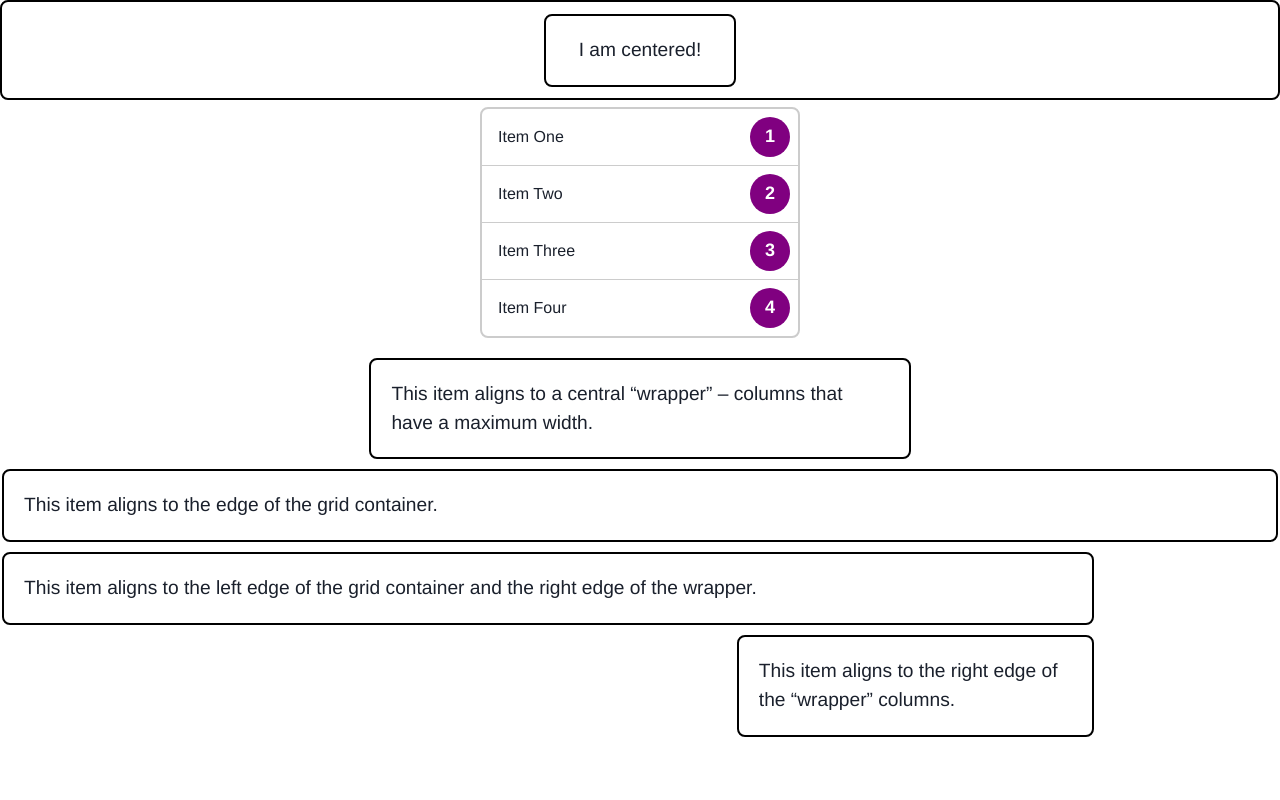
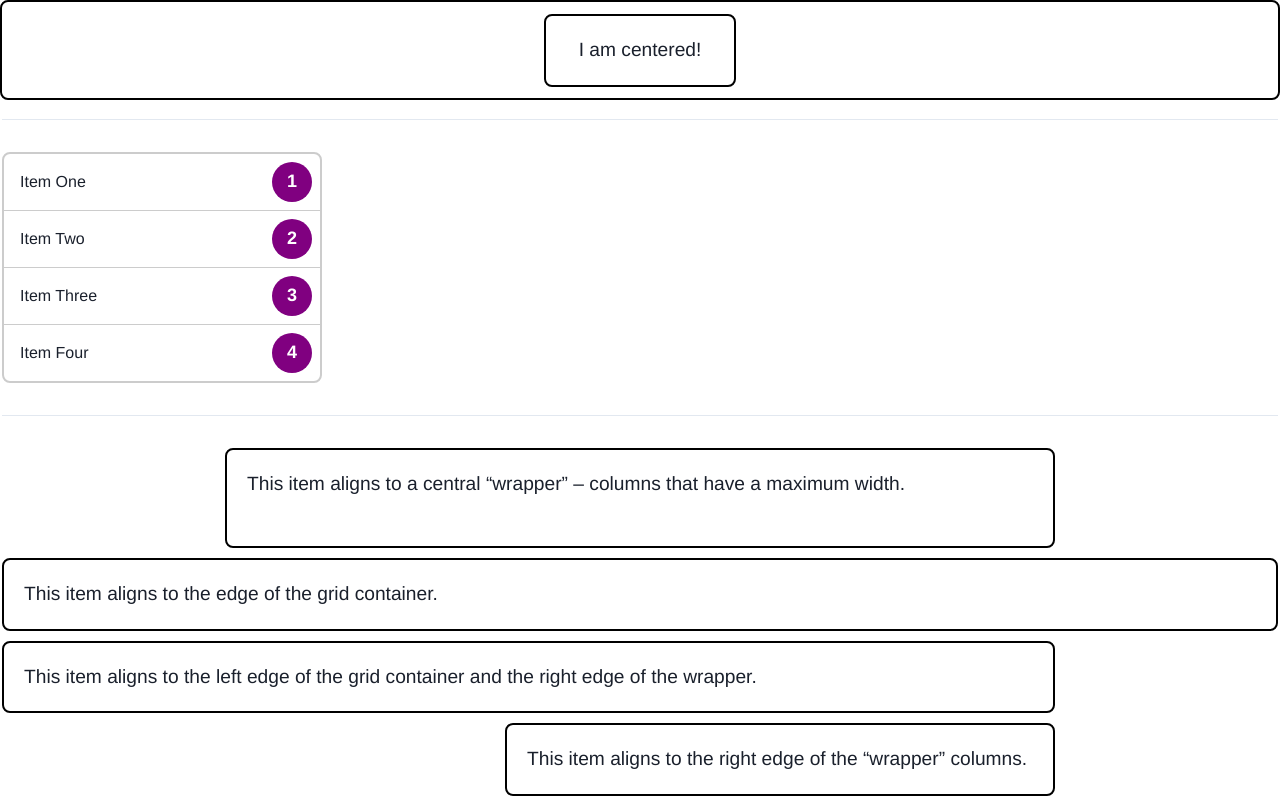
Before and after one commit to cm-kato-moqrin/css-layout-cookbook, a React (Create React App) app: page / in a window 1280 px wide. Built offline with nearby package versions, Linux system fonts and the light colour scheme.

Commit message:
fixed grid rule

```diff
--- a/src/App.tsx
+++ b/src/App.tsx
@@ -1,5 +1,5 @@
 import * as React from 'react';
-import { ChakraProvider, VStack } from '@chakra-ui/react';
+import { Center, ChakraProvider, StackDivider, VStack } from '@chakra-ui/react';
 import CenterContainer from './components/CenterContainer';
 import ListWithBadge from './components/ListWithBadge';
 import GridWrapper from './components/GridWrapper';
@@ -7,8 +7,18 @@ import customTheme from './extendTheme';
 
 export const App = () => (
   <ChakraProvider theme={customTheme}>
-    <VStack border='2px' h='100px' borderColor='black' rounded='lg' spacing={5}>
-      <CenterContainer />
+    <VStack
+      divider={<StackDivider borderColor='gray.200' />}
+      border='2px'
+      h='100px'
+      borderColor='black'
+      rounded='lg'
+      spacing={8}
+      align='stretch'
+    >
+      <Center>
+        <CenterContainer />
+      </Center>
       <ListWithBadge />
       <GridWrapper />
     </VStack>
--- a/src/components/GridWrapper.tsx
+++ b/src/components/GridWrapper.tsx
@@ -3,50 +3,50 @@ import React from 'react';
 
 function GridWrapper() {
   return (
-    <Grid templateColumns='repeat(7, 1fr)' gap='10px'>
+    <Grid
+      templateColumns='minmax(20px, 1fr) repeat(6, minmax(0, 130px)) minmax(20px,1fr)'
+      templateRows='minmax(100px, auto)'
+      gap='10px'
+    >
       <GridItem
-        colStart={3}
-        colEnd={6}
-        colSpan={3}
         border='2px'
         borderColor='black'
         rounded='lg'
         p='20px'
         textStyle='p'
+        gridColumn='2/-2'
       >
         This item aligns to a central “wrapper” – columns that have a maximum
         width.
       </GridItem>
       <GridItem
-        colSpan={7}
         border='2px'
         borderColor='black'
         rounded='lg'
         p='20px'
         textStyle='p'
+        gridColumn='1/-1'
       >
         This item aligns to the edge of the grid container.
       </GridItem>
       <GridItem
-        colSpan={6}
         border='2px'
         borderColor='black'
         rounded='lg'
         p='20px'
         textStyle='p'
+        gridColumn='1 / -2'
       >
         This item aligns to the left edge of the grid container and the right
         edge of the wrapper.
       </GridItem>
       <GridItem
-        colStart={5}
-        colEnd={7}
-        colSpan={2}
         border='2px'
         borderColor='black'
         rounded='lg'
         p='20px'
         textStyle='p'
+        gridColumn='4 / -2'
       >
         This item aligns to the right edge of the “wrapper” columns.
       </GridItem>
```
